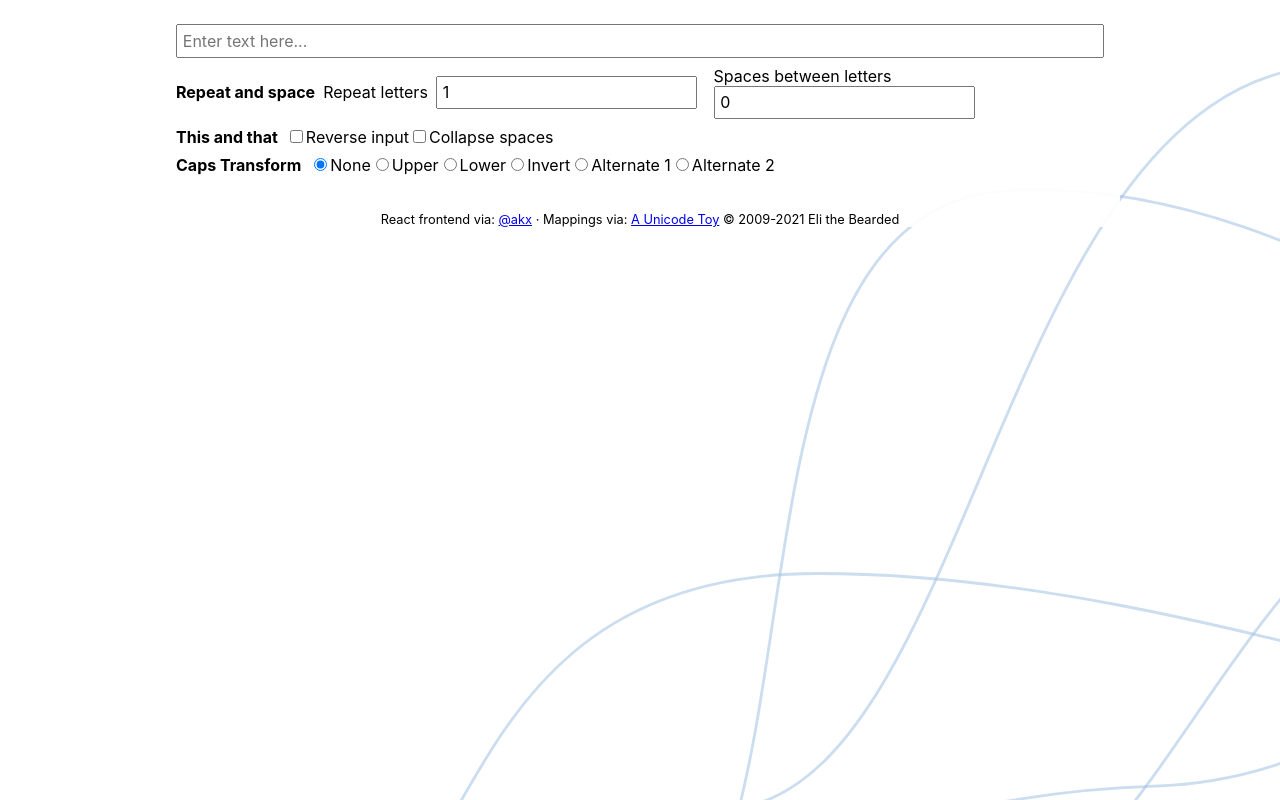
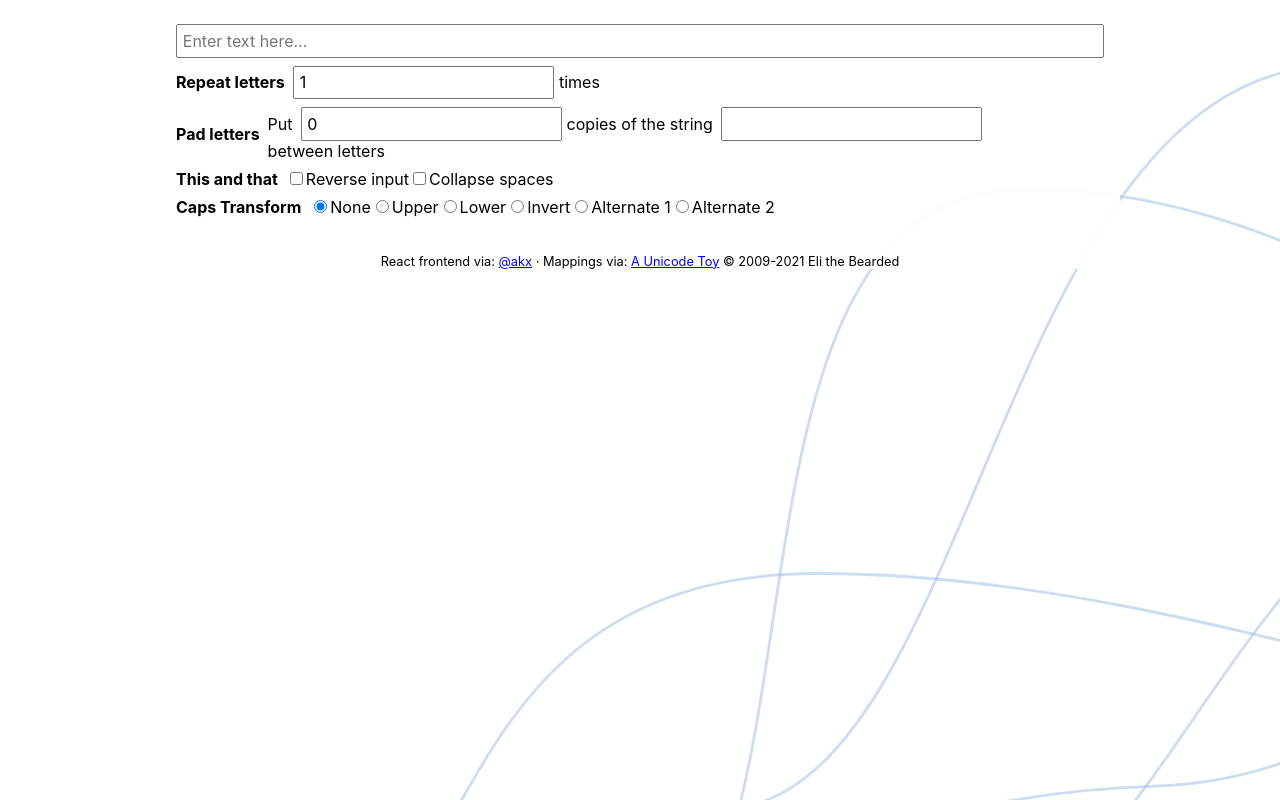
Before and after one commit to akx/unifun, a React (Vite) app: page / in a window 1280 px wide. Built offline with nearby package versions, Linux system fonts and the light colour scheme.

Commit message:
Allow spacing with characters other than spaces

```diff
--- a/src/App.tsx
+++ b/src/App.tsx
@@ -4,6 +4,7 @@ import { CapsTransform, doTransform } from "./transform";
 function App() {
   const [text, setText] = React.useState("");
   const [spacing, setSpacing] = React.useState(0);
+  const [spacer, setSpacer] = React.useState(" ");
   const [repeat, setRepeat] = React.useState(1);
   const [caps, setCaps] = React.useState<CapsTransform>(CapsTransform.None);
   const [reverse, setReverse] = React.useState(false);
@@ -14,10 +15,11 @@ function App() {
         collapse,
         reverse,
         spacing,
+        spacer,
         repeat,
         caps,
       }),
-    [text, collapse, reverse, spacing, repeat, caps],
+    [text, collapse, reverse, spacing, spacer, repeat, caps],
   );
   return (
     <main>
@@ -29,24 +31,30 @@ function App() {
           onChange={(e) => setText(e.target.value)}
         />
         <div className="row">
-          <span>Repeat and space</span>
+          <span>Repeat letters</span>
           <label style={{ flex: 1 }}>
-            <span>Repeat letters</span>
             <input
               type="number"
               min={1}
               value={repeat}
               onChange={(e) => setRepeat(Number(e.target.value))}
             />
+            <span> times</span>
           </label>
+        </div>
+        <div className="row">
+          <span>Pad letters</span>
           <label style={{ flex: 1 }}>
-            <span>Spaces between letters</span>
+            <span>Put</span>
             <input
               type="number"
               min={0}
               value={spacing}
               onChange={(e) => setSpacing(Number(e.target.value))}
             />
+            <span> copies of the string</span>
+            <input value={spacer} onChange={(e) => setSpacer(e.target.value)} />
+            <span> between letters</span>
           </label>
         </div>
         <div className="row">
--- a/src/transform.ts
+++ b/src/transform.ts
@@ -18,8 +18,8 @@ function mappingTransform(s: string, mapping: Map<number, number>) {
     .join("");
 }
 
-function addSpacing(text: string, spacing: number) {
-  return Array.from(text).join(" ".repeat(spacing));
+function addSpacing(text: string, spacing: number, spacer = " ") {
+  return Array.from(text).join(spacer.repeat(spacing));
 }
 
 function doCapsTransform(s: string, caps: CapsTransform) {
@@ -61,6 +61,7 @@ interface TransformParams {
   repeat: number;
   reverse: boolean;
   spacing: number;
+  spacer: string;
 }
 
 function maybeCollapse(s: string, collapse: boolean) {
@@ -69,7 +70,7 @@ function maybeCollapse(s: string, collapse: boolean) {
 
 export function doTransform(
   text: string,
-  { reverse, collapse, spacing, repeat, caps }: TransformParams,
+  { reverse, collapse, spacing, spacer, repeat, caps }: TransformParams,
 ) {
   const results: Record<string, string> = {};
   const trim = maybeReverse(
@@ -79,6 +80,7 @@ export function doTransform(
         collapse,
       ),
       spacing,
+      spacer,
     ),
     reverse,
   );
```
Also changed, not shown: package.json (+11 -11 lines), 1 other file (tests, documents, lock files or other folders).
